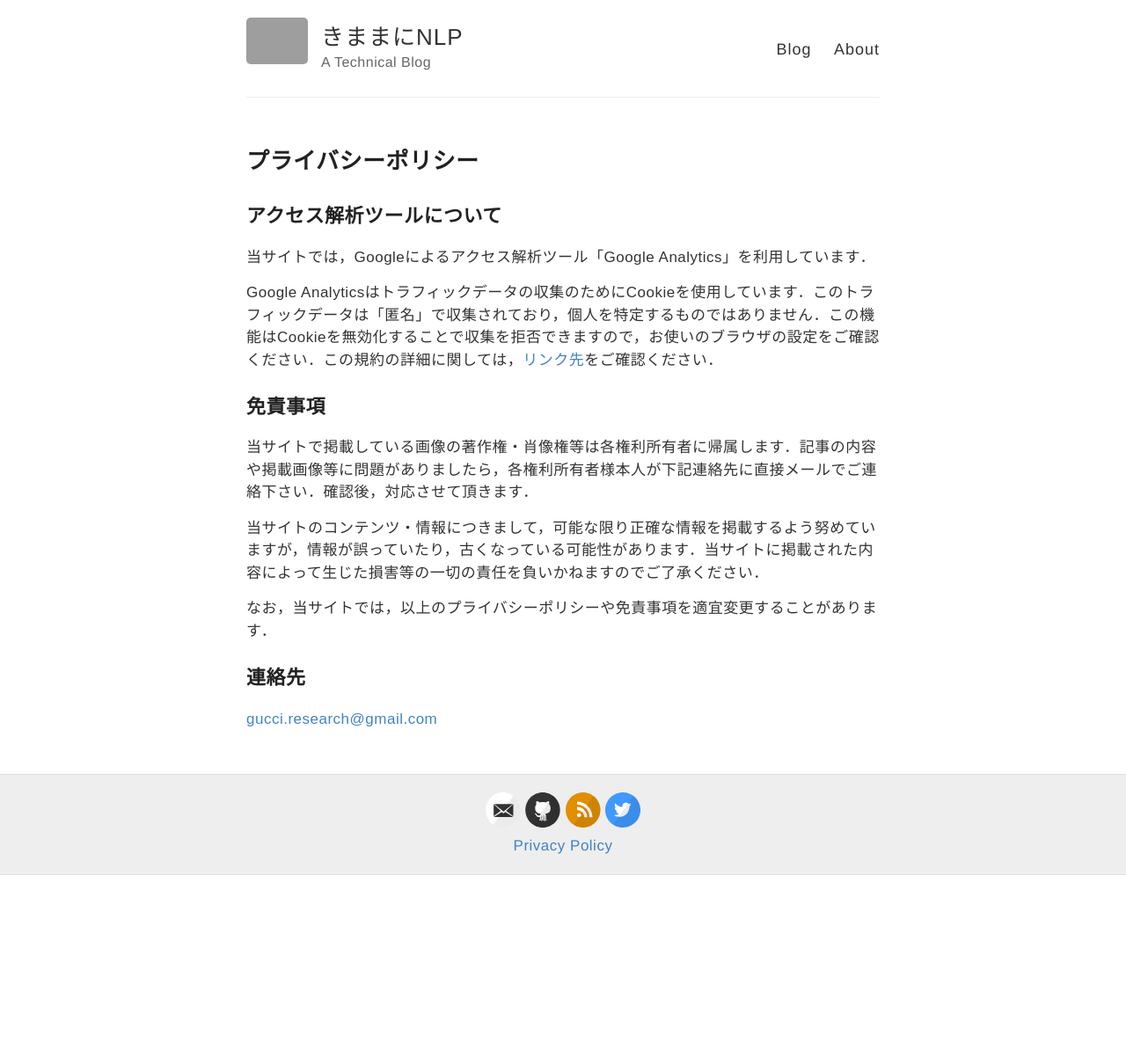
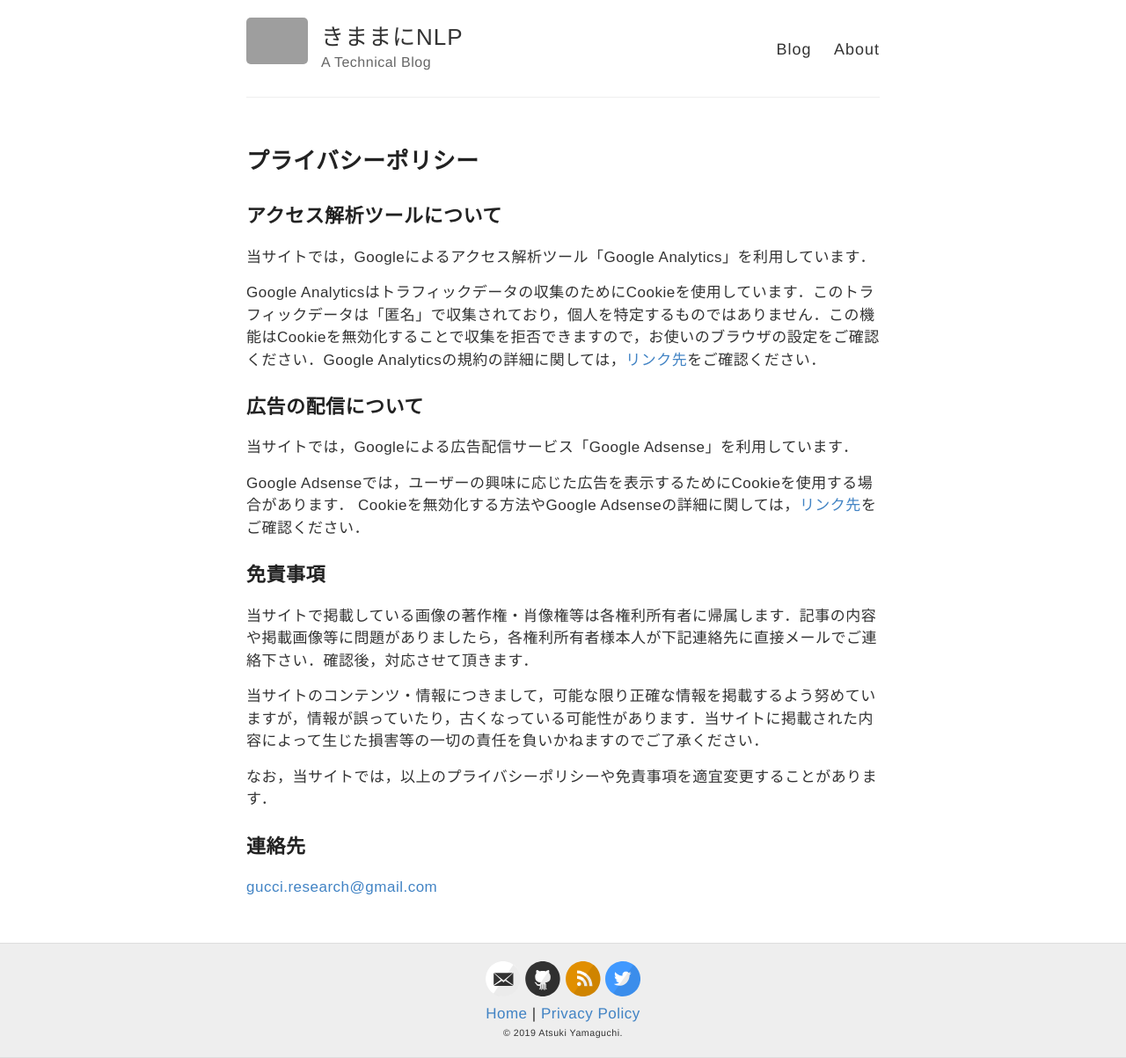
Before and after one commit to gucci-j/gucci-j.github.io, a Jekyll site: the page built from privacy.md, in a window 1280 px wide. Shown: the whole page at 88% size. Built offline with Jekyll 4.4.1, drawn with Linux system fonts in a browser that asks for light colours; before the commit the page ends 995 px from its top, so only the background shows below that; grey boxes are pictures that could not be loaded.

Commit message:
Some adjustments for the site layout.

```diff
--- a/_layouts/default.html
+++ b/_layouts/default.html
@@ -19,6 +19,7 @@
 
     {% seo %}
     <!-- Google Adsense-->
+    <!--
     <script async src="//pagead2.googlesyndication.com/pagead/js/adsbygoogle.js"></script>
     <script>
       (adsbygoogle = window.adsbygoogle || []).push({
@@ -26,6 +27,7 @@
         enable_page_level_ads: true
       });
     </script>
+    -->
   </head>
 
   <body>
@@ -55,7 +57,8 @@
       <div class="container">
         <footer class="footer">
           {% include svg-icons.html %}<br />
-          <a href="{{ site.baseurl }}/privacy">Privacy Policy</a>
+          <a href="{{ site.baseurl }}/">Home</a> | <a href="{{ site.baseurl }}/privacy">Privacy Policy</a><br />
+          <div style="font-size: 8pt">© 2019 Atsuki Yamaguchi.</div>
         </footer>
       </div>
     </div>
--- a/privacy.md
+++ b/privacy.md
@@ -8,7 +8,15 @@ permalink: /privacy/
 
 当サイトでは，Googleによるアクセス解析ツール「Google Analytics」を利用しています．
 
-Google Analyticsはトラフィックデータの収集のためにCookieを使用しています．このトラフィックデータは「匿名」で収集されており，個人を特定するものではありません．この機能はCookieを無効化することで収集を拒否できますので，お使いのブラウザの設定をご確認ください．この規約の詳細に関しては，[リンク先](https://www.google.com/analytics/terms/jp.html)をご確認ください．
+Google Analyticsはトラフィックデータの収集のためにCookieを使用しています．このトラフィックデータは「匿名」で収集されており，個人を特定するものではありません．この機能はCookieを無効化することで収集を拒否できますので，お使いのブラウザの設定をご確認ください．Google Analyticsの規約の詳細に関しては，[リンク先](https://www.google.com/analytics/terms/jp.html)をご確認ください．
+
+## 広告の配信について
+
+当サイトでは，Googleによる広告配信サービス「Google Adsense」を利用しています．
+
+Google Adsenseでは，ユーザーの興味に応じた広告を表示するためにCookieを使用する場合があります．
+Cookieを無効化する方法やGoogle Adsenseの詳細に関しては，[リンク先](https://policies.google.com/technologies/ads?hl=ja)をご確認ください．
+
 
 ## 免責事項
 
```
Also changed, not shown: _layouts/post.html (+12 -0 lines), _posts/2019-4-26-DL-Intro-3.md (+11 -0 lines), 12 other files.
